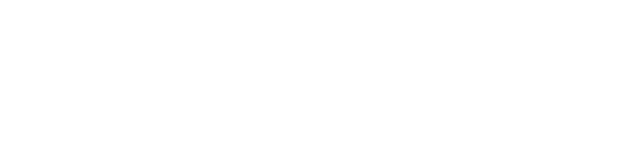
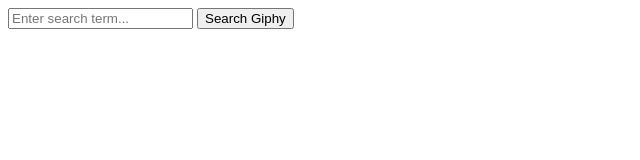
Before and after one commit to tylercobb92/giphy_party, a plain HTML site: page index.html in a window 1280 px wide. Shown: the whole page, without its empty margins (0-640 px from the left). Drawn offline with nearby package versions, Linux system fonts and the light colour scheme.

Commit message:
added search bar and submit button

```diff
--- a/index.html
+++ b/index.html
@@ -7,7 +7,10 @@
 </head>
 
 <body>
-
+<form action="submit">
+  <input type="text" id="searchTerm" placeholder="Enter search term...">
+  <button id="searchBtn">Search Giphy</button>
+</form>
 <script src="https://code.jquery.com/jquery-3.2.1.js"></script>
 <script src="https://unpkg.com/axios/dist/axios.js"></script>
 <script src="app.js"></script>
```
